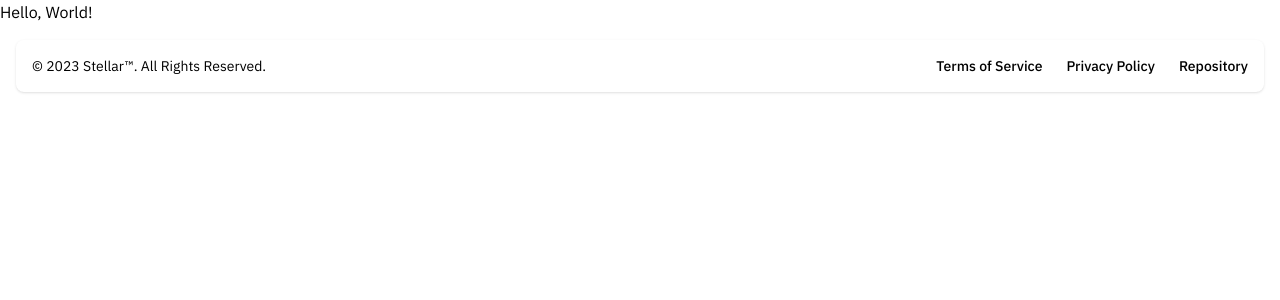
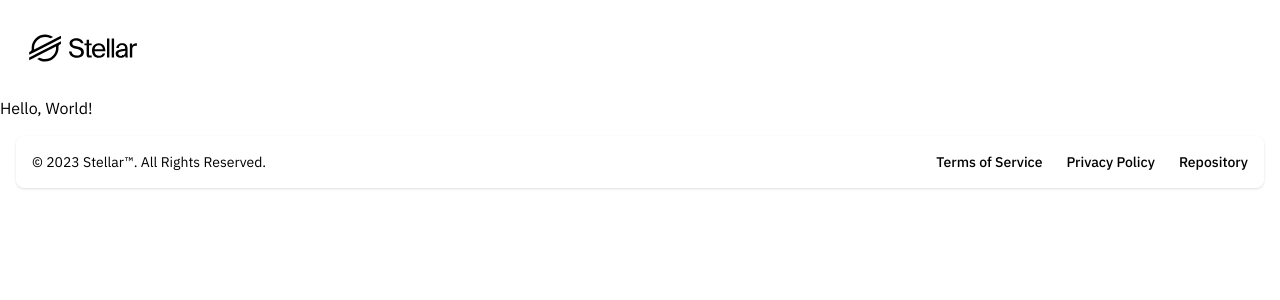
Before and after one commit to fedeesti/stellar-wallet, a React (Vite) app: page / in a window 1280 px wide. Shown: the top 300 px of the page. Built offline with nearby package versions, Linux system fonts and the light colour scheme.

Commit message:
Add navbar

```diff
--- a/src/App.tsx
+++ b/src/App.tsx
@@ -1,8 +1,10 @@
 import Footer from './components/footer/Footer';
+import NavBar from './components/navbar/NavBar';
 
 function App() {
   return (
     <>
+      <NavBar />
       <h1>Hello, World!</h1>
       <Footer />
     </>
--- /dev/null
+++ b/src/components/navbar/NavBar.tsx
@@ -0,0 +1,13 @@
+import stellarLogo from '../../assets/stellar-logo.svg';
+
+function NavBar() {
+  return (
+    <nav className="bg-white border-gray-200 max-w-screen-xl" data-cy="nav-container">
+      <a href="https://www.stellar.org/" className="flex items-center" data-cy="nav-logo-link">
+        <img src={stellarLogo} className="h-24 ml-4" alt="Stellar Logo" data-cy="nav-logo" />
+      </a>
+    </nav>
+  );
+}
+
+export default NavBar;
```
Also changed, not shown: src/assets/stellar-logo.svg (renamed from public/stellar-logo.svg), 1 other file (tests, documents, lock files or other folders).
